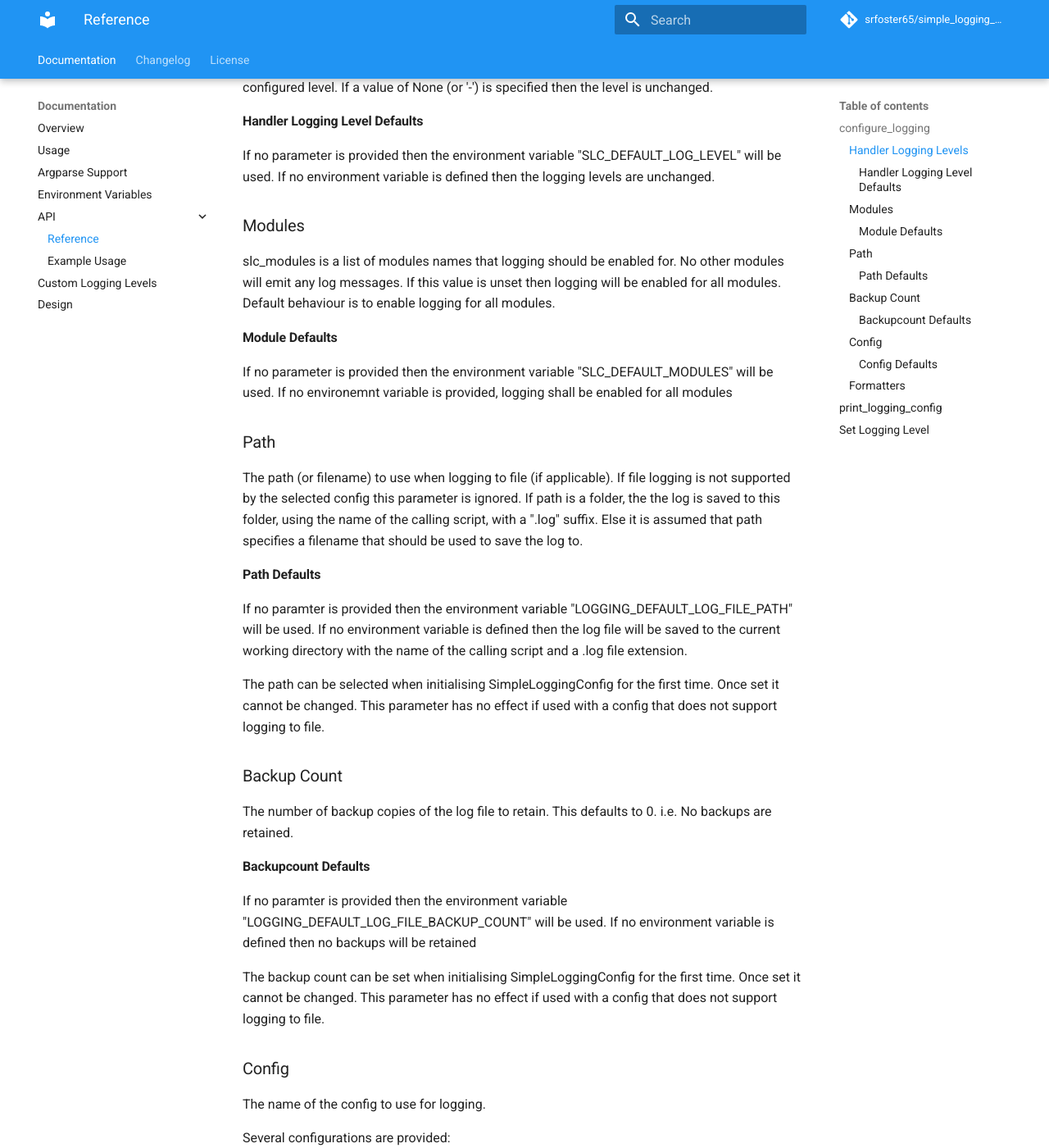
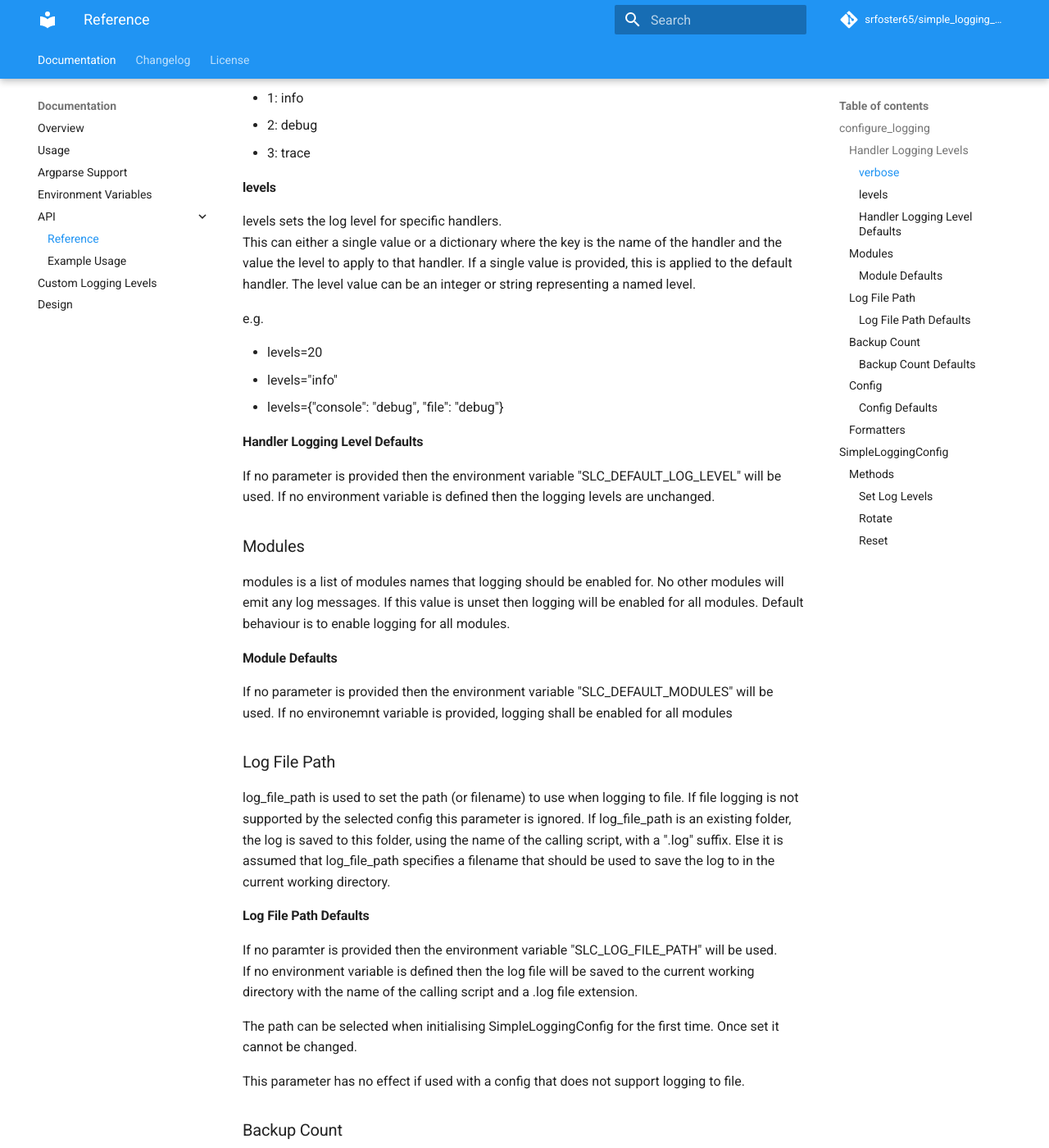
Before and after one commit to srfoster65/simple_logging_config, an MkDocs documentation site: the page built from docs/api/reference.md, in a window 1280 px wide and 1400 px high, scrolled down 912 px. Shown: the whole window at 82% size. Built offline with MkDocs 1.6.1 and Material for MkDocs 9.7.7, drawn with Linux system fonts in a browser that asks for light colours; comment, search, counter and statistics services are not loaded; some of the changed text lies outside the part shown.

Commit message:
docs: Update reference.md after simplify of API

````diff
--- a/docs/api/reference.md
+++ b/docs/api/reference.md
@@ -3,33 +3,47 @@
 ## configure_logging
 
 This is the primary API used to configure logging for a script/program.
+Returns a SimpleLoggingConfig object
 
 configure_logging() takes 6 optional parameters
 
-+ verbose: Similar to slc_levels. An integter representing the verbosity level. 0: Default, 1: Info, 2: Debug, 3: Trace
-+ slc_levels: The log level(s) to use.
-+ slc_modules: A list of modules that logging should be enabled for
-+ slc_log_file_path: The location where a log file should be created (if applicable).
-+ slc_backup_count: The number of backup log files to keep (if applicable).
-+ slc_config: The name of the logging configuration to use.
++ verbose: An integter representing the verbosity level.
++ levels: The log level(s) to use.
++ modules: A list of modules that logging should be enabled for.
++ log_file_path: The location where a log file should be created (if applicable).
++ backup_count: The number of backup log files to keep (if applicable).
++ config: The name of the logging configuration to use.
 
 Additionally, behaviour can also be modified by the use of environment variables.
 
 Note: Names use "_" separator in the function signature as opposed to "-" in command line parameters.
 Note: Some behaviours can **only** be updated by the use of environemnt variables.
 
-```python
-from simple_logging_config import configure_logging
-
-configure_logging()
-```
-
-See [API Examples](examples.md) for more detailed use cases.
+See [API Examples](examples.md) for example use cases.
 
 ### Handler Logging Levels
 
-slc_levels sets the log level for each handler defined in the selected config. The first value is applied to the first handler, etc. If less values are supplied than attached handlers then the remaining handlers' log level are unchanged.
-Each level can be an integer or string defining a configured level. If a value of None (or '-') is specified then the level is unchanged.
+The options **verbose** and **levels** are mutually exclusive and both can be used to adjust the logging levels.
+
+#### verbose
+
+Verbose is an integer used to change the logging level of the default handler:
+
++ 0: unchanged
++ 1: info
++ 2: debug
++ 3: trace
+
+#### levels
+
+levels sets the log level for specific handlers.
+This can either a single value or a dictionary where the key is the name of the handler and the value the level to apply to that handler. If a single value is provided, this is applied to the default handler. The level value can be an integer or string representing a named level.
+
+e.g.
+
++ levels=20
++ levels="info"
++ levels={"console": "debug", "file": "debug"}
 
 #### Handler Logging Level Defaults
 
@@ -38,7 +52,7 @@ If no environment variable is defined then the logging levels are unchanged.
 
 ### Modules
 
-slc_modules is a list of modules names that logging should be enabled for. No other modules will emit any log messages. If this value is unset then logging will be enabled for all modules.
+modules is a list of modules names that logging should be enabled for. No other modules will emit any log messages. If this value is unset then logging will be enabled for all modules.
 Default behaviour is to enable logging for all modules.
 
 #### Module Defaults
@@ -46,38 +60,36 @@ Default behaviour is to enable logging for all modules.
 If no parameter is provided then the environment variable "SLC_DEFAULT_MODULES" will be used.
 If no environemnt variable is provided, logging shall be enabled for all modules
 
-### Path
+### Log File Path
 
-The path (or filename) to use when logging to file (if applicable). If file logging is not supported by the selected config this parameter is ignored.
-If path is a folder, the the log is saved to this folder, using the name of the calling script, with a ".log" suffix.
-Else it is assumed that path specifies a filename that should be used to save the log to.
+log_file_path is used to set the path (or filename) to use when logging to file. If file logging is not supported by the selected config this parameter is ignored.
+If log_file_path is an existing folder, the log is saved to this folder, using the name of the calling script, with a ".log" suffix. Else it is assumed that log_file_path specifies a filename that should be used to save the log to in the current working directory.
 
-#### Path Defaults
+#### Log File Path Defaults
 
-If no paramter is provided then the environment variable "LOGGING_DEFAULT_LOG_FILE_PATH" will be used.
+If no paramter is provided then the environment variable "SLC_LOG_FILE_PATH" will be used.
 If no environment variable is defined then the log file will be saved to the current working directory with the name of the calling script and a .log file extension.
 
 The path can be selected when initialising SimpleLoggingConfig for the first time. Once set it cannot be changed.
+
 This parameter has no effect if used with a config that does not support logging to file.
 
 ### Backup Count
 
-The number of backup copies of the log file to retain.
-This defaults to 0. i.e. No backups are retained.
+backup_count is the number of backup copies of log files to retain.
 
-#### Backupcount Defaults
+#### Backup Count Defaults
 
-If no paramter is provided then the environment variable "LOGGING_DEFAULT_LOG_FILE_BACKUP_COUNT" will be used.
-If no environment variable is defined then no backups will be retained
+If no paramter is provided then the environment variable "SLC_LOG_FILE_BACKUP_COUNT" will be used.
+If no environment variable is defined this default to 5.
 
-The backup count can be set when initialising SimpleLoggingConfig for the first time. Once set it cannot be changed.
-This parameter has no effect if used with a config that does not support logging to file.
+This parameter has no effect if used with a config that does not support rotating file handlers.
 
 ### Config
 
 The name of the config to use for logging.
 
-Several configurations are provided:
+The following are supported configs and their associated handlers and formats used for each handler:
 
 + **dual:**
     + console handler - brief : INFO
@@ -100,9 +112,6 @@ Several configurations are provided:
 If no paramter is provided then the environment variable "LOGGING_DEFAULT_CONFIG" will be used.
 If no environment variable is defined then the config named "dual" will be used.
 
-The config can be selected when initialising SimpleLoggingConfig for the first time. Once selected it cannot be changed.
-
-
 ### Formatters
 
 There are 2 formatters defined for the various configs.
@@ -122,29 +131,36 @@ set SLC_CONSOLE_FORMAT=%(levelname)s %(message)s
 
 Note: Setting this value incorrectly may cause logging to raise an exception.
 
-## print_logging_config
+## SimpleLoggingConfig
 
-Display information relating to the current logging configuration.
+The class used to implement logging configuration
+
+An instance of SimpleLoggingConfig is returned by configure_logging(), or it can be initialised directly.
+
+### Methods
+
+#### Set Log Levels
+
+Used to adjust logging levels post initialisation.
 
 ```python
-from simple_logging_config import print_logging_config
-
-print_logging_config()
+SimpleLoggingConfig().set_levels()
 ```
 
-## Set Logging Level
+Where level is a single value or a dictionary. If a single value is provided, this is applied to the default handler. If a dictionary is provided, the key represents the name of the handler and the value the log level to apply to that handler. The level value can be an integer or string representing a named level.
 
-To modify the logging level after SimpleLoggingConfig has been configured use set_level().
-This call takes a list of values, where the 1st value is applied to the first handler, etc.
-A value of None or "-" will leave the level unchanged for that handler.
-If less values are supplied than handlers, then only the handlers for which a level is provided will be updated.
+#### Rotate
 
-The following call will set the output of the first handler to DEBUG and the output of the second handler to TRACE level.
+Call doRollover on any handlers that support log rotation
 
 ```python
-from simple_logging_config import configure_logging
-from simple_logging_config import set_level
+SimpleLoggingConfig().rotate()
+```
 
-configure_logging()
-set_level({"console": "DEBUG", "file": "TRACE"})
+#### Reset
+
+Tear down SimpleLoggingConfig. Used for testing only
+
+```python
+SimpleLoggingConfig().reset()
 ```
````
